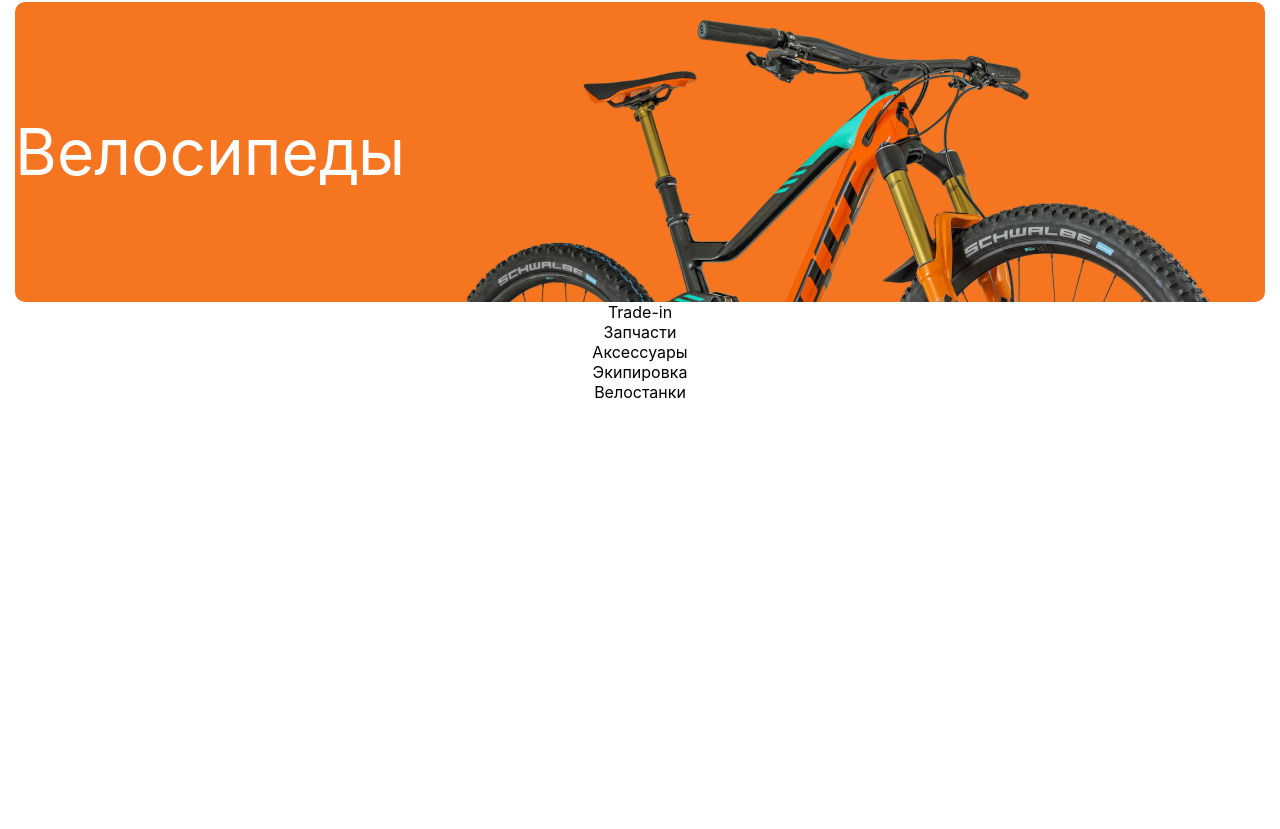
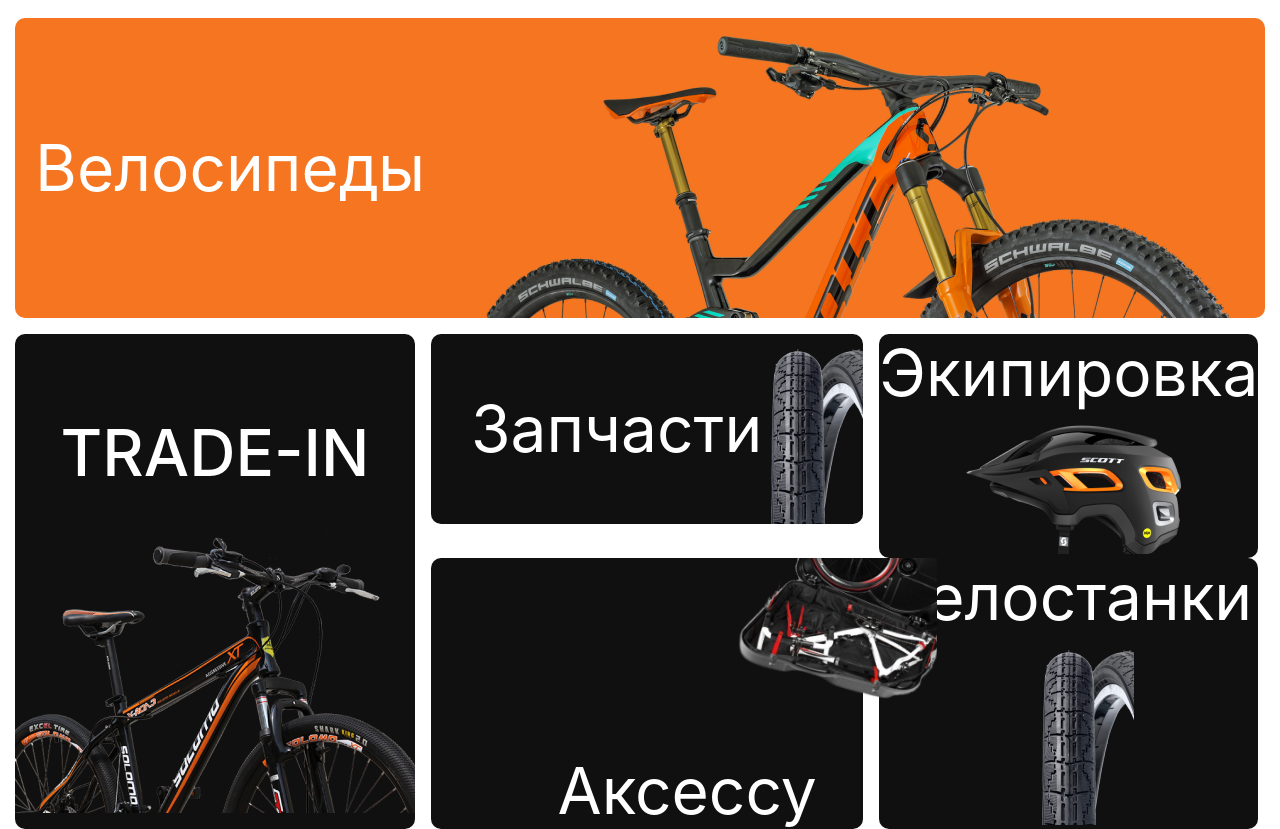
Before and after one commit to ElyorTuyliyev/bicycle, a React (Create React App) app: page / in a window 1280 px wide. Shown: the part 2640-3469 px from the top of the page. Before the commit the page ends 3042 px from the top, so only its background shows below. Built offline with nearby package versions, Linux system fonts and the light colour scheme; the HTML template or start-up script is replaced by a standard one.

Commit message:
add card

```diff
--- a/src/pages/Home/Home.style.js
+++ b/src/pages/Home/Home.style.js
@@ -152,6 +152,12 @@ const HomeStyle = styled.div`
     left: -90px;
   }
 
+  .catalog__wrapper {
+    display: flex;
+    flex-direction: column;
+    gap: 16px;
+  }
+
   .catalog__title {
     margin: 190px 0 80px 0;
     font-size: 64px;
@@ -165,6 +171,7 @@ const HomeStyle = styled.div`
     display: flex;
     align-items: center;
     justify-content: space-evenly;
+    padding: 0 0 0 20px;
   }
 
   .catalog__bicycle {
@@ -173,6 +180,80 @@ const HomeStyle = styled.div`
     letter-spacing: 5%;
     color: ${Colors.white[900]};
   }
+
+  .catalog__bicycle-box {
+    display: flex;
+    gap: 16px;
+  }
+
+  .catalog__bicycle-trade-in {
+    background-color: ${Colors.dark[900]};
+    display: flex;
+    align-items: center;
+    flex-direction: column;
+    border-radius: 10px;
+  }
+
+  .catalog__bicycle-trade-in-title {
+    color: ${Colors.white[900]};
+    padding: 80px 0 40px 0;
+    font-weight: 500;
+    text-transform: uppercase;
+    letter-spacing: 5%;
+    font-size: 64px;
+  }
+
+  .catalog__bicycle-spare {
+    display: flex;
+    flex-direction: column;
+    justify-content: space-between;
+    gap: 10px;
+  }
+
+  .catalog__bicycle-spare-card {
+    background-color: ${Colors.dark[900]};
+    color: #fff;
+    border-radius: 10px;
+    display: flex;
+    gap: 10px;
+    align-items: center;
+    justify-content: space-between;
+  }
+  .catalog__bicycle-spare-card-title {
+    color: ${Colors.white[900]};
+    transform: translateX(40px);
+    font-size: 64px;
+  }
+
+  .catalog__bicycle-spare-card2 {
+    background-color: ${Colors.dark[900]};
+    border-radius: 10px;
+
+    img {
+      width: 200px;
+      height: 190px;
+      object-fit: cover;
+      transform: translateX(190px);
+    }
+  }
+
+  .catalog__bicycle-equipment {
+    display: flex;
+    flex-direction: column;
+    justify-content: space-between;
+
+    div {
+      border-radius: 10px;
+
+      align-items: center;
+      color: #fff;
+      background-color: ${Colors.dark[900]};
+
+      p {
+        font-size: 64px;
+      }
+    }
+  }
 `;
 
 export default HomeStyle;
--- a/src/pages/Home/index.jsx
+++ b/src/pages/Home/index.jsx
@@ -18,6 +18,7 @@ import CatalogBicycle2 from "../../assets/images/catalog-bicycle-1.png";
 import CatalogStands from "../../assets/images/Bicycle-stands.png";
 import CatalogAccessories from "../../assets/images/catalog-bicycle-accessories.png";
 import CatalogScot from "../../assets/images/catalog-bicycle-caska.png";
+import CatalogBalloon from "../../assets/images/balloon.png";
 function Home() {
   const cards = [
     {
@@ -132,22 +133,32 @@ function Home() {
                 </div>
                 <div className="catalog__bicycle-box">
                   <div className="catalog__bicycle-trade-in">
-                    <p>Trade-in</p>
+                    <p className="catalog__bicycle-trade-in-title">Trade-in</p>
+                    <img src={CatalogBicycle2} alt="Bicycle" />
                   </div>
-                  <div className="catalog__bicycle-Spare ">
+                  <div className="catalog__bicycle-spare ">
+                    <div className="catalog__bicycle-spare-card">
+                      <p className="catalog__bicycle-spare-card-title">
+                        Запчасти
+                      </p>
+                      <img src={CatalogBalloon} alt="Bicycle" />
+                    </div>
+                    <div className="catalog__bicycle-spare-card2">
+                      <img src={CatalogAccessories} alt="Bicycle" />
+                      <p className="catalog__bicycle-spare-card-title">
+                        Аксессу
+                      </p>
+                    </div>
+                  </div>
+                  <div className="catalog__bicycle-equipment">
                     <div>
-                      <p>Запчасти</p>
+                      <p>Экипировка</p>
+                      <img src={CatalogScot} alt="Bicycle" />
                     </div>
                     <div>
-                      <p>Аксессуары</p>
+                      <p>Велостанки</p>
+                      <img src={CatalogBalloon} alt="Bicycle" />
                     </div>
-                  </div>
-                  <div className="catalog__bicycle-equipment"></div>
-                  <div>
-                    <p>Экипировка</p>
-                  </div>
-                  <div>
-                    <p>Велостанки</p>
                   </div>
                 </div>
               </div>
```
Also changed, not shown: src/assets/images/balloon.png (renamed from src/assets/images/pngwing (1).png).
